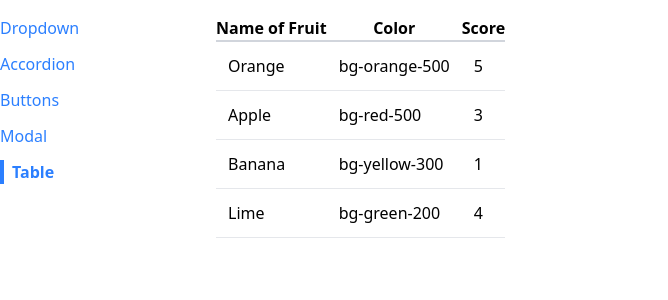
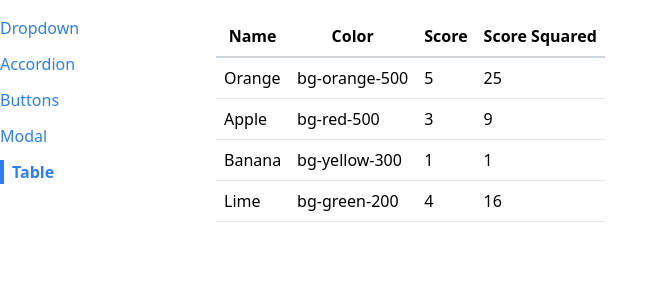
Before and after one commit to bitturohit/comps-26, a React (Vite) app: page /table in a window 1280 px wide. Shown: the top 300 px of the page, without its empty margins (0-668 px from the left). Built offline with nearby package versions, Linux system fonts and the light colour scheme.

Commit message:
automated row column data fill

```diff
--- a/src/components/Table.js
+++ b/src/components/Table.js
@@ -1,14 +1,24 @@
 function Table({ data, config }) {
    const renderedHeaders = config.map((column) => {
-      return <th key={column.label}>{column.label}</th>;
+      return (
+         <th key={column.label} className="p-2">
+            {column.label}
+         </th>
+      );
    });
 
    const renderedRows = data.map((fruit) => {
+      const renderedCells = config.map((column) => {
+         return (
+            <td key={column.label} className="p-2">
+               {column.render(fruit)}
+            </td>
+         );
+      });
+
       return (
          <tr key={fruit.name} className="border-b border-gray-200">
-            <td className="p-3">{config[0].render(fruit)}</td>
-            <td className="p-3">{config[1].render(fruit)}</td>
-            <td className="p-3">{config[2].render(fruit)}</td>
+            {renderedCells}
          </tr>
       );
    });
--- a/src/pages/TablePage.js
+++ b/src/pages/TablePage.js
@@ -9,9 +9,10 @@ function TablePage() {
    ];
 
    const config = [
-      { label: "Name of Fruit", render: (fruit) => fruit.name },
+      { label: "Name", render: (fruit) => fruit.name },
       { label: "Color", render: (fruit) => fruit.color },
       { label: "Score", render: (fruit) => fruit.score },
+      { label: "Score Squared", render: (fruit) => fruit.score ** 2 },
    ];
 
    return (
```
